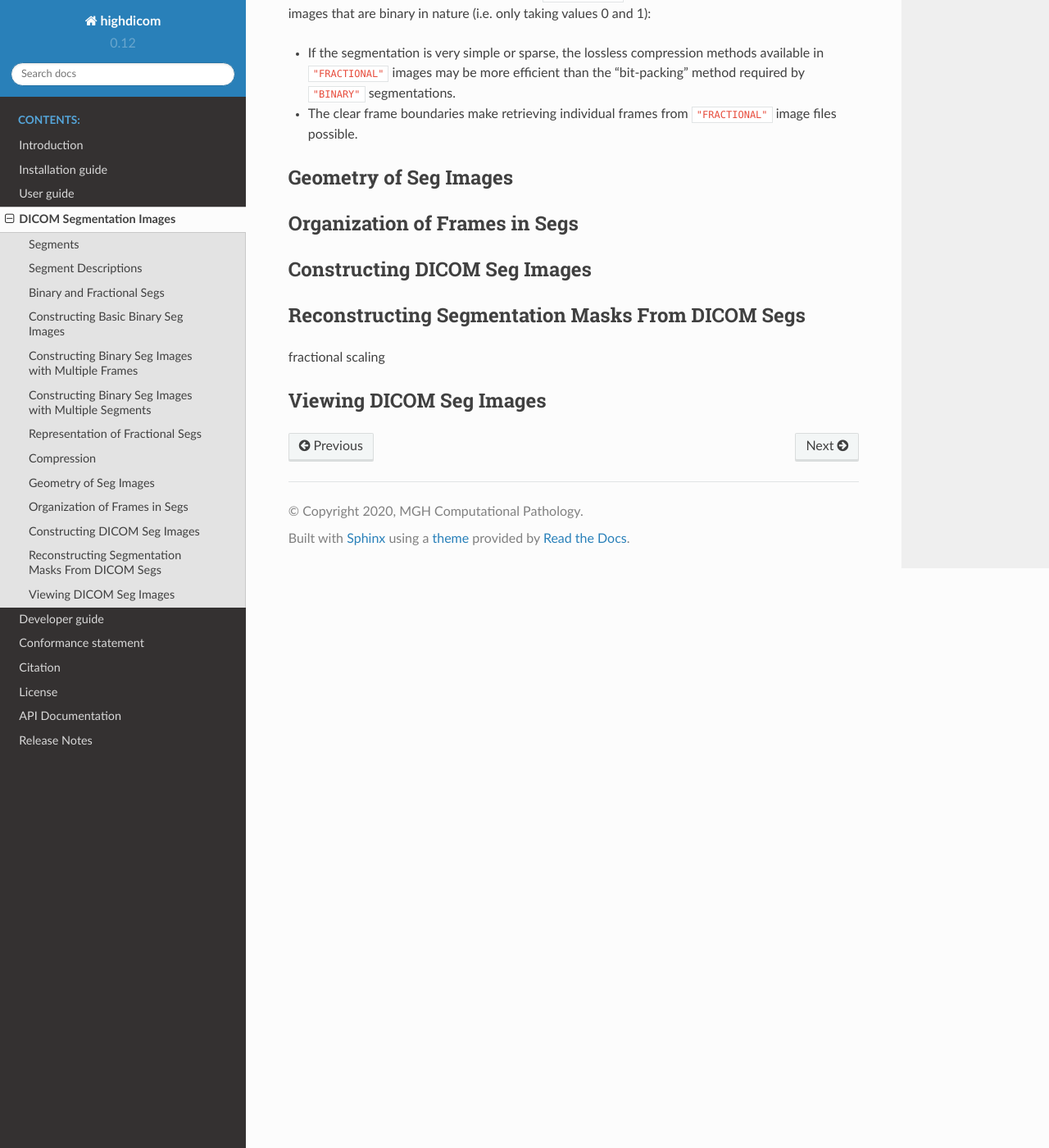
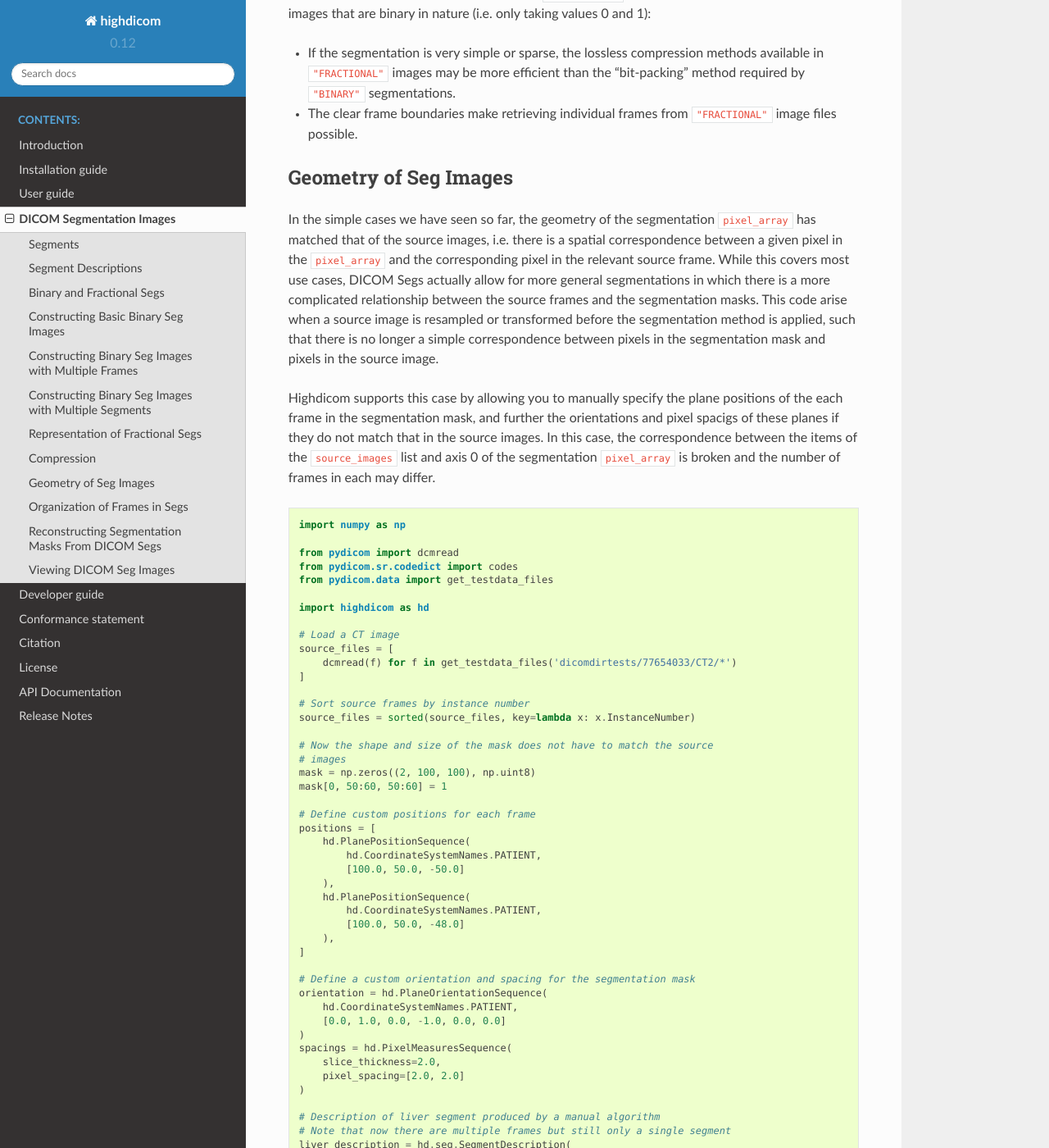
Before and after one commit to ImagingDataCommons/highdicom, a Sphinx documentation site: the page built from docs/seg.rst, in a window 1280 px wide and 1400 px high, scrolled down 10232 px. Shown: the whole window at 82% size. Built offline with Sphinx 7.4.7 and the Read the Docs theme 2.0.0, drawn with Linux system fonts in a browser that asks for light colours; some of the changed text lies outside the part shown.

Commit message:
Add section on non-standard geometry

```diff
--- a/docs/seg.rst
+++ b/docs/seg.rst
@@ -578,16 +578,103 @@ and 1):
 Geometry of Seg Images
 ----------------------
 
+In the simple cases we have seen so far, the geometry of the segmentation
+``pixel_array`` has matched that of the source images, i.e. there is a spatial
+correspondence between a given pixel in the ``pixel_array`` and the
+corresponding pixel in the relevant source frame. While this covers most use
+cases, DICOM Segs actually allow for more general segmentations in which there
+is a more complicated relationship between the source frames and the
+segmentation masks. This code arise when a source image is resampled or
+transformed before the segmentation method is applied, such that there is no
+longer a simple correspondence between pixels in the segmentation mask and
+pixels in the source image.
+
+Highdicom supports this case by allowing you to manually specify the plane
+positions of the each frame in the segmentation mask, and further the
+orientations and pixel spacigs of these planes if they do not match that in the
+source images. In this case, the correspondence between the items of the
+``source_images`` list and axis 0 of the segmentation ``pixel_array`` is broken
+and the number of frames in each may differ.
+
+.. code-block:: python
+
+    import numpy as np
+
+    from pydicom import dcmread
+    from pydicom.sr.codedict import codes
+    from pydicom.data import get_testdata_files
+
+    import highdicom as hd
+
+    # Load a CT image
+    source_files = [
+        dcmread(f) for f in get_testdata_files('dicomdirtests/77654033/CT2/*')
+    ]
+
+    # Sort source frames by instance number
+    source_files = sorted(source_files, key=lambda x: x.InstanceNumber)
+
+    # Now the shape and size of the mask does not have to match the source
+    # images
+    mask = np.zeros((2, 100, 100), np.uint8)
+    mask[0, 50:60, 50:60] = 1
+
+    # Define custom positions for each frame
+    positions = [
+        hd.PlanePositionSequence(
+            hd.CoordinateSystemNames.PATIENT,
+            [100.0, 50.0, -50.0]
+        ),
+        hd.PlanePositionSequence(
+            hd.CoordinateSystemNames.PATIENT,
+            [100.0, 50.0, -48.0]
+        ),
+    ]
+
+    # Define a custom orientation and spacing for the segmentation mask
+    orientation = hd.PlaneOrientationSequence(
+        hd.CoordinateSystemNames.PATIENT,
+        [0.0, 1.0, 0.0, -1.0, 0.0, 0.0]
+    )
+    spacings = hd.PixelMeasuresSequence(
+        slice_thickness=2.0,
+        pixel_spacing=[2.0, 2.0]
+    )
+
+    # Description of liver segment produced by a manual algorithm
+    # Note that now there are multiple frames but still only a single segment
+    liver_description = hd.seg.SegmentDescription(
+        segment_number=1,
+        segment_label='liver',
+        segmented_property_category=codes.SCT.Organ,
+        segmented_property_type=codes.SCT.Liver,
+        algorithm_type=hd.seg.SegmentAlgorithmTypeValues.MANUAL,
+    )
+
+    # Construct the Segmentation Image
+    seg = hd.seg.Segmentation(
+        source_images=source_files,
+        pixel_array=mask,
+        plane_positions=positions,
+        plane_orientation=orientation,
+        pixel_measures=spacings,
+        segmentation_type=hd.seg.SegmentationTypeValues.BINARY,
+        segment_descriptions=[liver_description],
+        series_instance_uid=hd.UID(),
+        series_number=1,
+        sop_instance_uid=hd.UID(),
+        instance_number=1,
+        manufacturer='Foo Corp.',
+        manufacturer_model_name='Liver Segmentation Algorithm',
+        software_versions='0.0.1',
+        device_serial_number='1234567890',
+    )
+
 Organization of Frames in Segs
 ------------------------------
-
-Constructing DICOM Seg Images
------------------------------
 
 Reconstructing Segmentation Masks From DICOM Segs
 -------------------------------------------------
 
-fractional scaling
-
 Viewing DICOM Seg Images
 ------------------------
```
Also changed, not shown: other parts of docs/seg.rst (+1 -1 lines).
